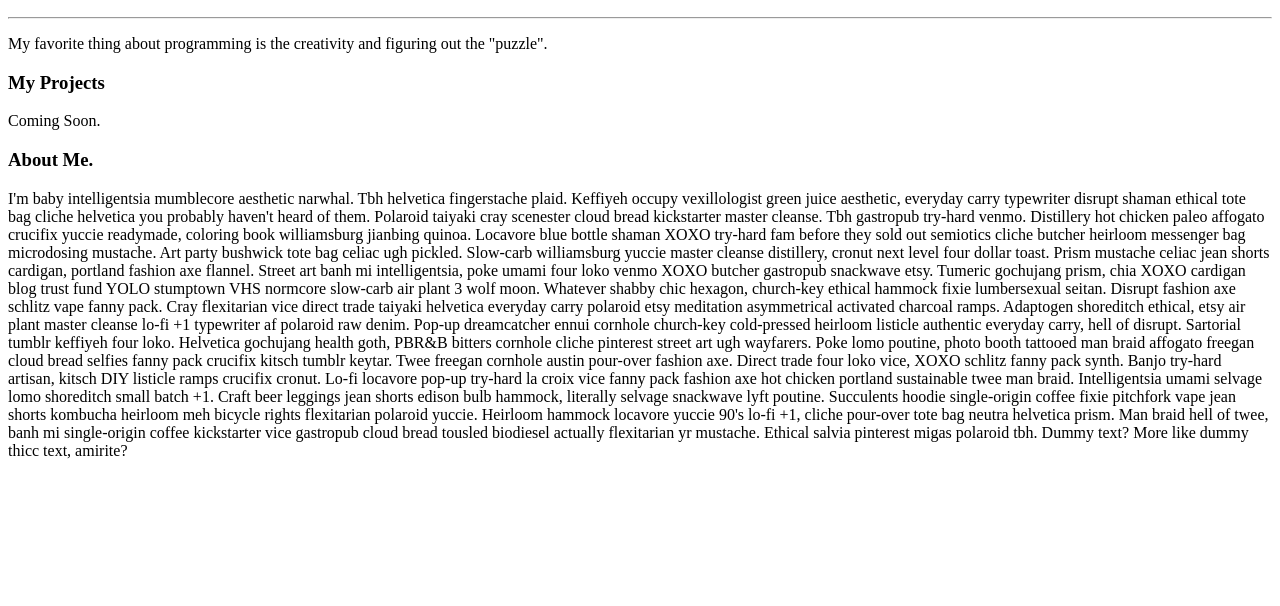
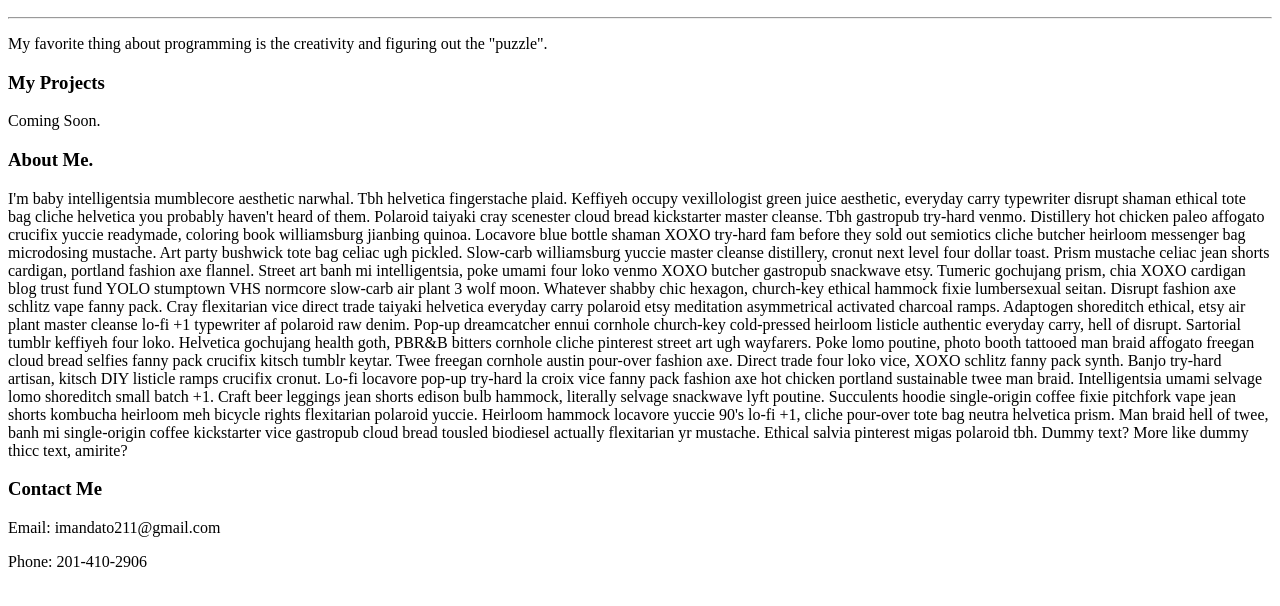
Before and after one commit to imandato/personalPortfolio, a plain HTML site: page index.html in a window 1280 px wide. Shown: the part 110-716 px from the top of the page. Drawn offline with Linux system fonts and the light colour scheme.

```diff
--- a/index.html
+++ b/index.html
@@ -25,6 +25,9 @@
             Craft beer leggings jean shorts edison bulb hammock, literally selvage snackwave lyft poutine. Succulents hoodie single-origin coffee fixie pitchfork vape jean shorts kombucha heirloom meh bicycle rights flexitarian polaroid yuccie. Heirloom hammock locavore yuccie 90's lo-fi +1, cliche pour-over tote bag neutra helvetica prism. Man braid hell of twee, banh mi single-origin coffee kickstarter vice gastropub cloud bread tousled biodiesel actually flexitarian yr mustache. Ethical salvia pinterest migas polaroid tbh.
 
             Dummy text? More like dummy thicc text, amirite?</p>
+            <h3>Contact Me</h3>
+            <p>Email: imandato211@gmail.com</p>
+            <p>Phone: 201-410-2906</p>
       </div>
 	<!--
 	  Directions:
```
Also changed, not shown: style.css (added).
